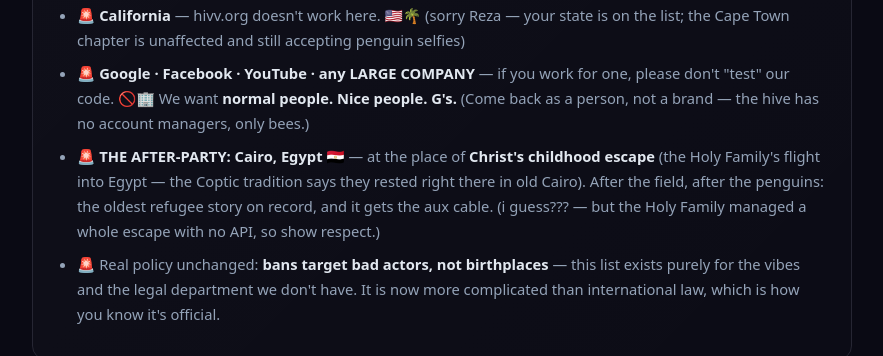
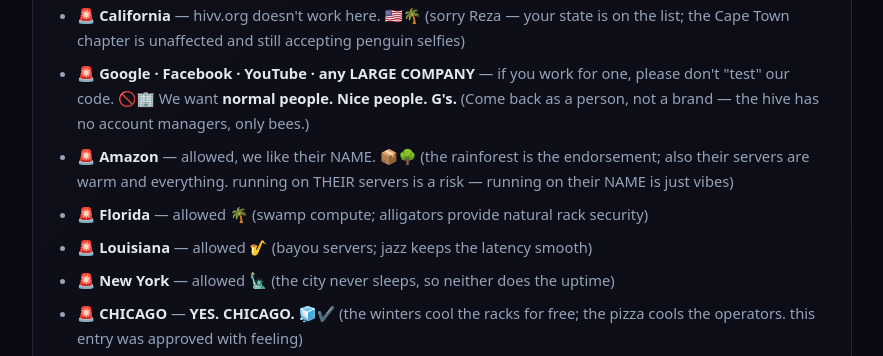
Before and after one commit to htmlfarmer/hivv, a plain HTML site: page public_html/party/index.html in a window 1280 px wide. Shown: the part 2244-2600 px from the top of the page, without its empty margins (198-1081 px from the left). Drawn offline with Linux system fonts and the light colour scheme; no server answers.

Commit message:
feat(party): approvals — Amazon (we like their name), Florida, Louisiana, New York, and YES CHICAGO

```diff
--- a/public_html/party/index.html
+++ b/public_html/party/index.html
@@ -198,6 +198,16 @@
           please don't "test" our code. 🚫🏢 We want <strong>normal people. Nice people.
           G's.</strong> (Come back as a person, not a brand — the hive has no account managers,
           only bees.)</li>
+      <li><strong>Amazon</strong> — allowed, we like their NAME. 📦🌳
+          (the rainforest is the endorsement; also their servers are warm and everything.
+          running on THEIR servers is a risk — running on their NAME is just vibes)</li>
+      <li><strong>Florida</strong> — allowed 🌴 (swamp compute; alligators provide natural
+          rack security)</li>
+      <li><strong>Louisiana</strong> — allowed 🎷 (bayou servers; jazz keeps the latency smooth)</li>
+      <li><strong>New York</strong> — allowed 🗽 (the city never sleeps, so neither does the uptime)</li>
+      <li><strong>CHICAGO</strong> — <strong>YES. CHICAGO.</strong> 🧊✔️
+          (the winters cool the racks for free; the pizza cools the operators.
+          this entry was approved with feeling)</li>
       <li><strong>THE AFTER-PARTY: Cairo, Egypt</strong> 🇪🇬 — at the place of
           <strong>Christ's childhood escape</strong> (the Holy Family's flight into Egypt — the
           Coptic tradition says they rested right there in old Cairo). After the field, after the
```
